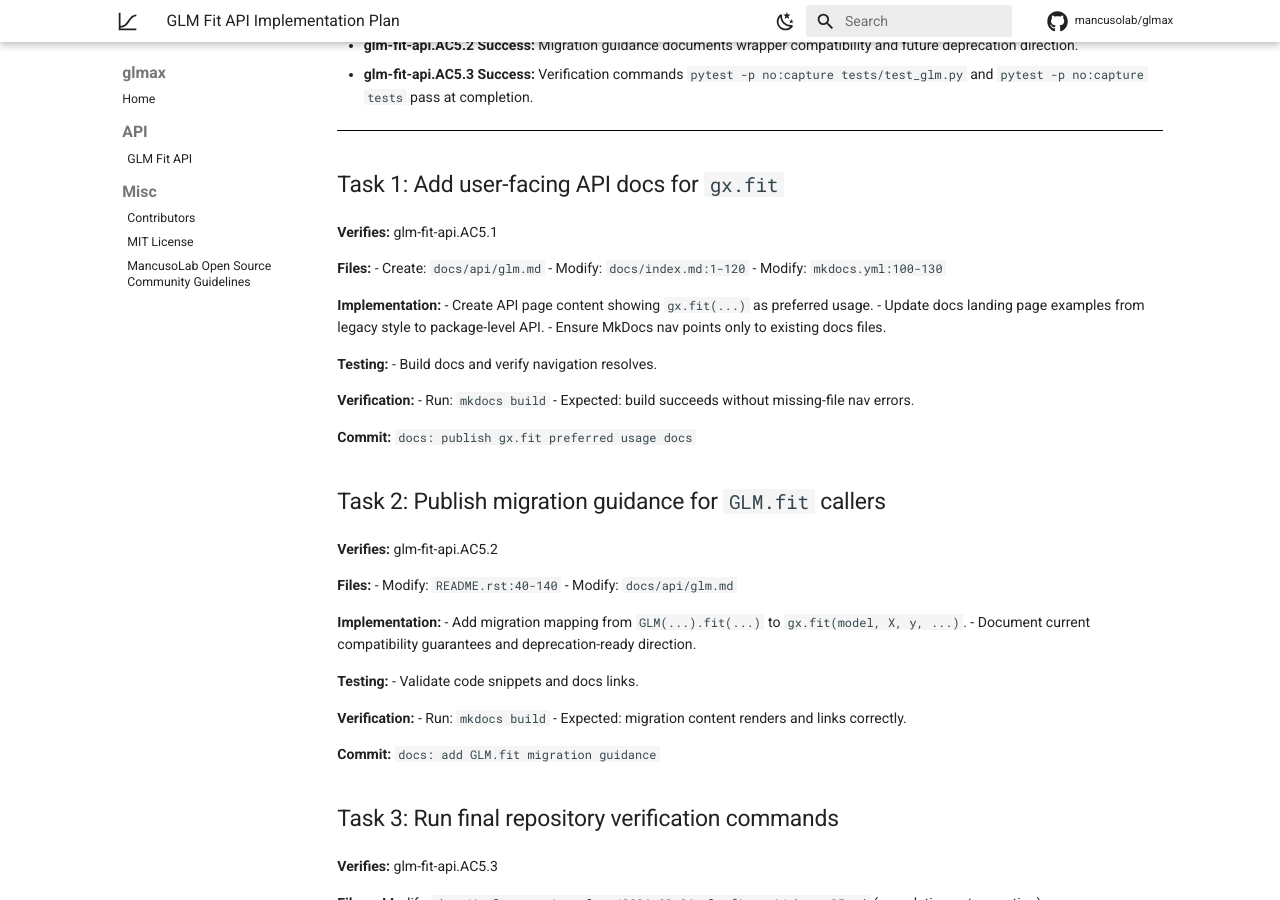
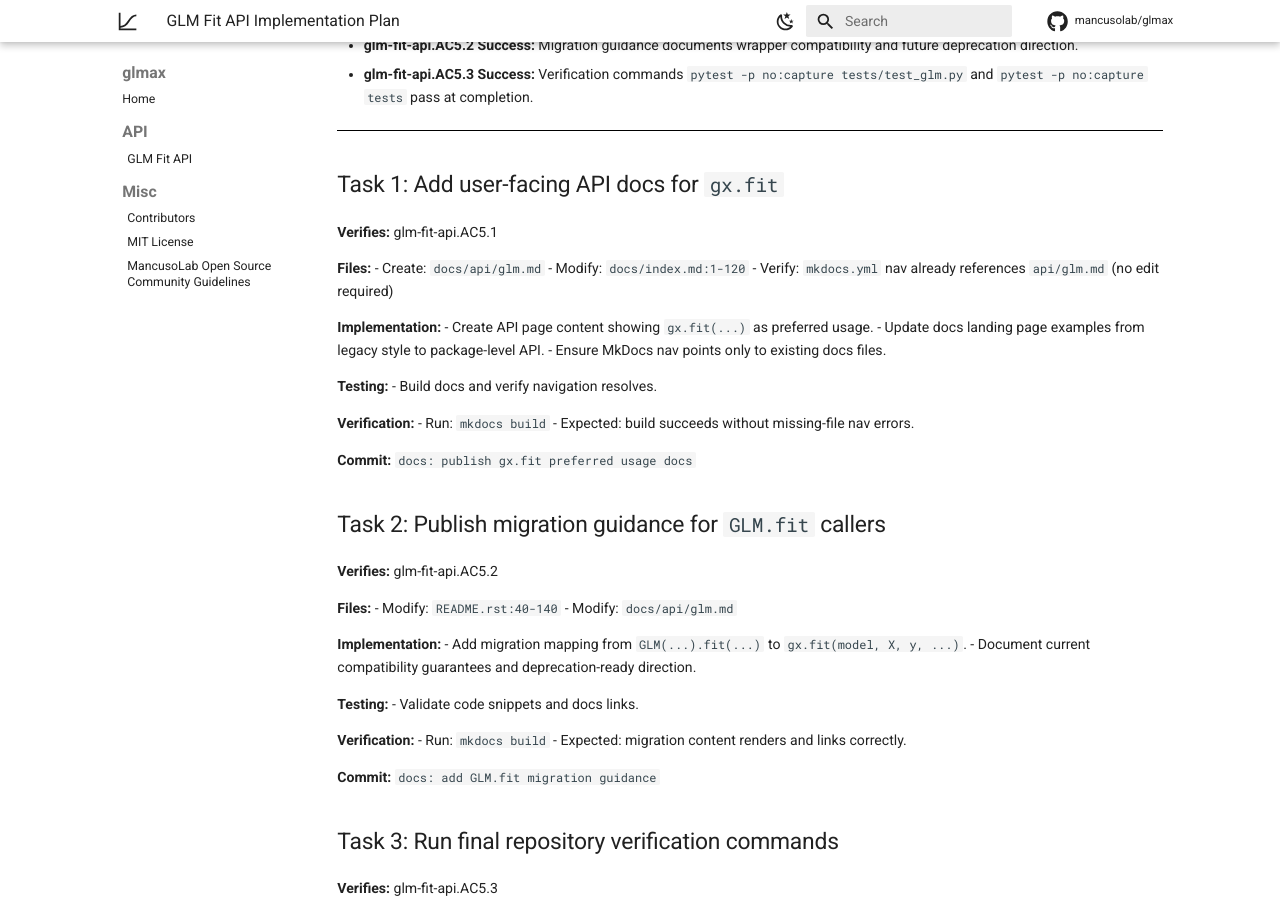
Before and after one commit to mancusolab/glmax, an MkDocs documentation site: the page built from docs/implementation-plans/2026-03-04-glm-fit-api/phase_05.md, in a window 1280 px wide and 900 px high, scrolled down 576 px. Built offline with MkDocs 1.6.1 and Material for MkDocs 9.7.7, drawn with Linux system fonts in a browser that asks for light colours; comment, search, counter and statistics services are not loaded.

Commit message:
docs: fix phase 5 review findings

```diff
--- a/docs/implementation-plans/2026-03-04-glm-fit-api/phase_05.md
+++ b/docs/implementation-plans/2026-03-04-glm-fit-api/phase_05.md
@@ -32,7 +32,7 @@ This phase implements and tests:
 **Files:**
 - Create: `docs/api/glm.md`
 - Modify: `docs/index.md:1-120`
-- Modify: `mkdocs.yml:100-130`
+- Verify: `mkdocs.yml` nav already references `api/glm.md` (no edit required)
 
 **Implementation:**
 - Create API page content showing `gx.fit(...)` as preferred usage.
```
Also changed, not shown: docs/api/glm.md (+1 -1 lines).
